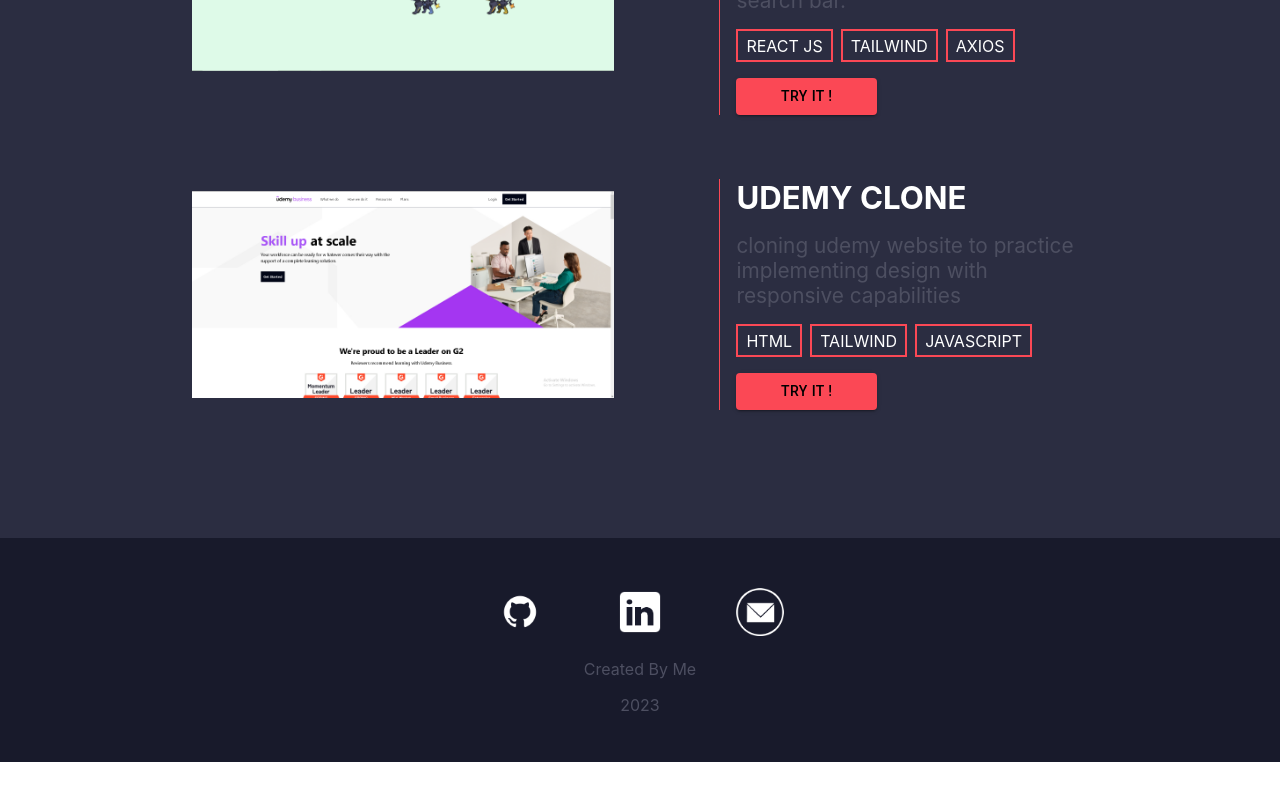
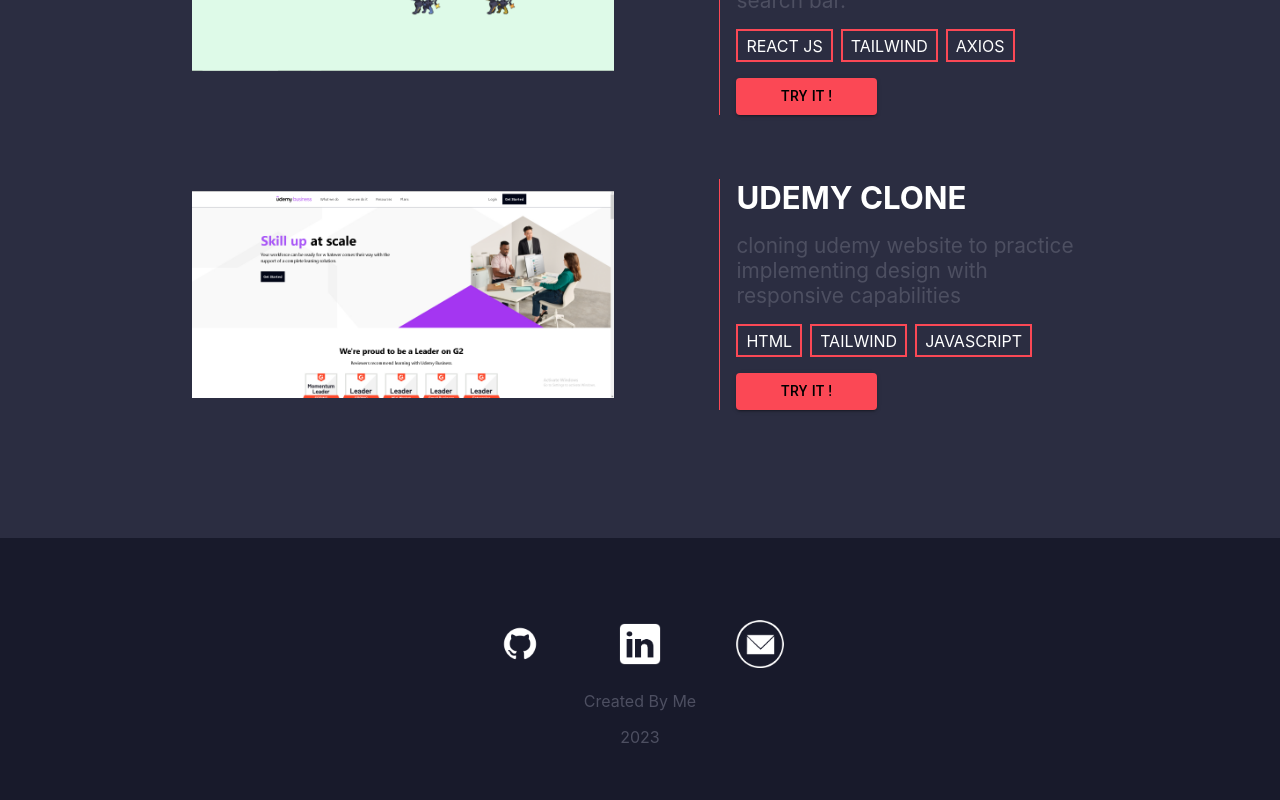
Before and after one commit to Erkapos/Portfolio, a React (Create React App) app: page / in a window 1280 px wide. Shown: the part 1761-2561 px from the top of the page. Before the commit the page ends 2523 px from the top, so only its background shows below. Built offline with nearby package versions, Linux system fonts and the light colour scheme.

Commit message:
fixes ui bugs

```diff
--- a/src/Components/Footer/Footer.css
+++ b/src/Components/Footer/Footer.css
@@ -1,7 +1,7 @@
 .footer {
   height: 20vh;
   background-color: #181a2b;
-  padding: 2.5% 0;
+  padding: 5% 0;
   display: flex;
   flex-direction: column;
   gap: 1rem;
--- a/src/Components/Projects/Projects.css
+++ b/src/Components/Projects/Projects.css
@@ -10,6 +10,7 @@
   flex-direction: column;
   align-items: start;
   margin-left: 15%;
+  margin-top: 0;
 }
 
 .projects-heading {
```
